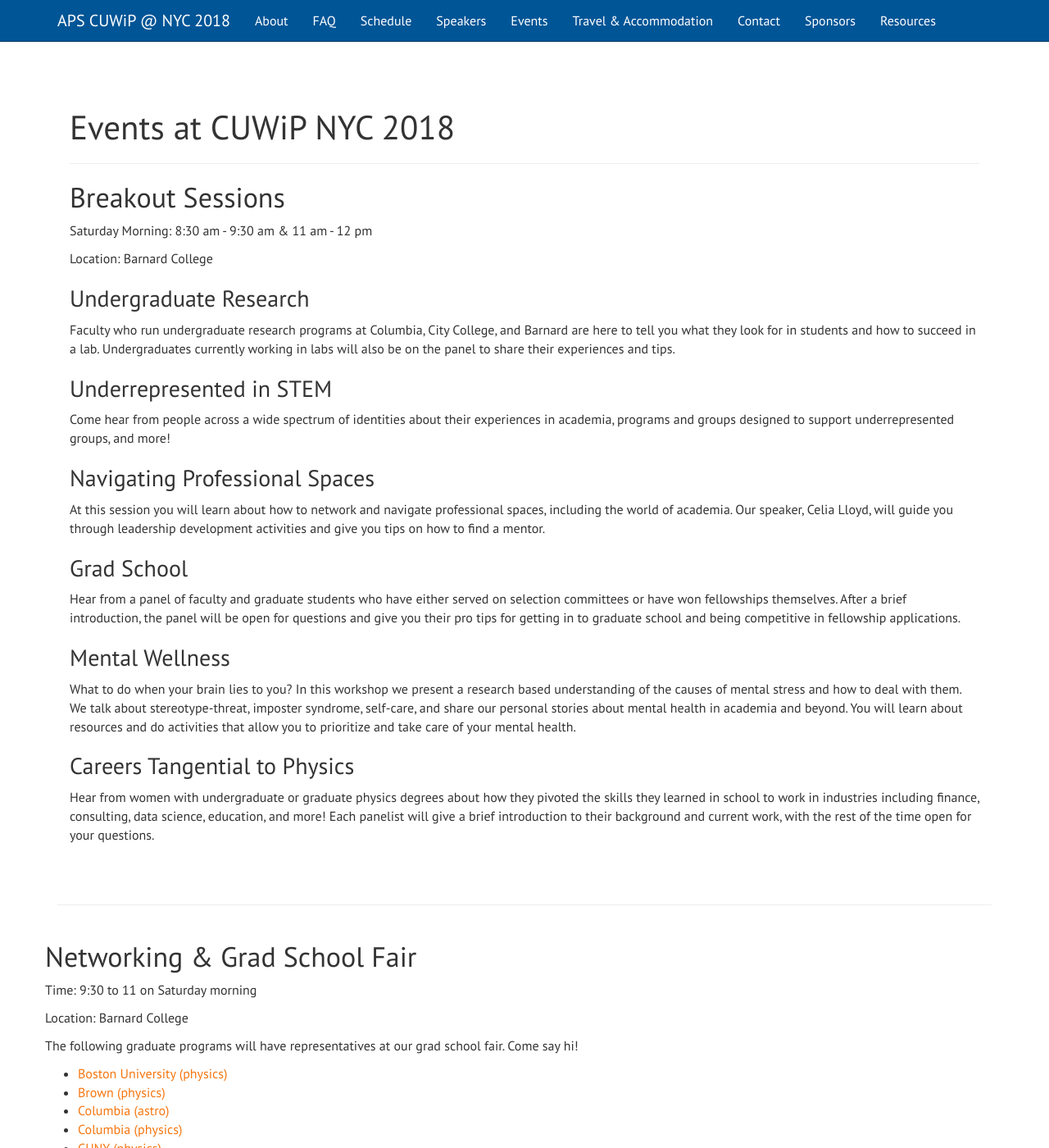
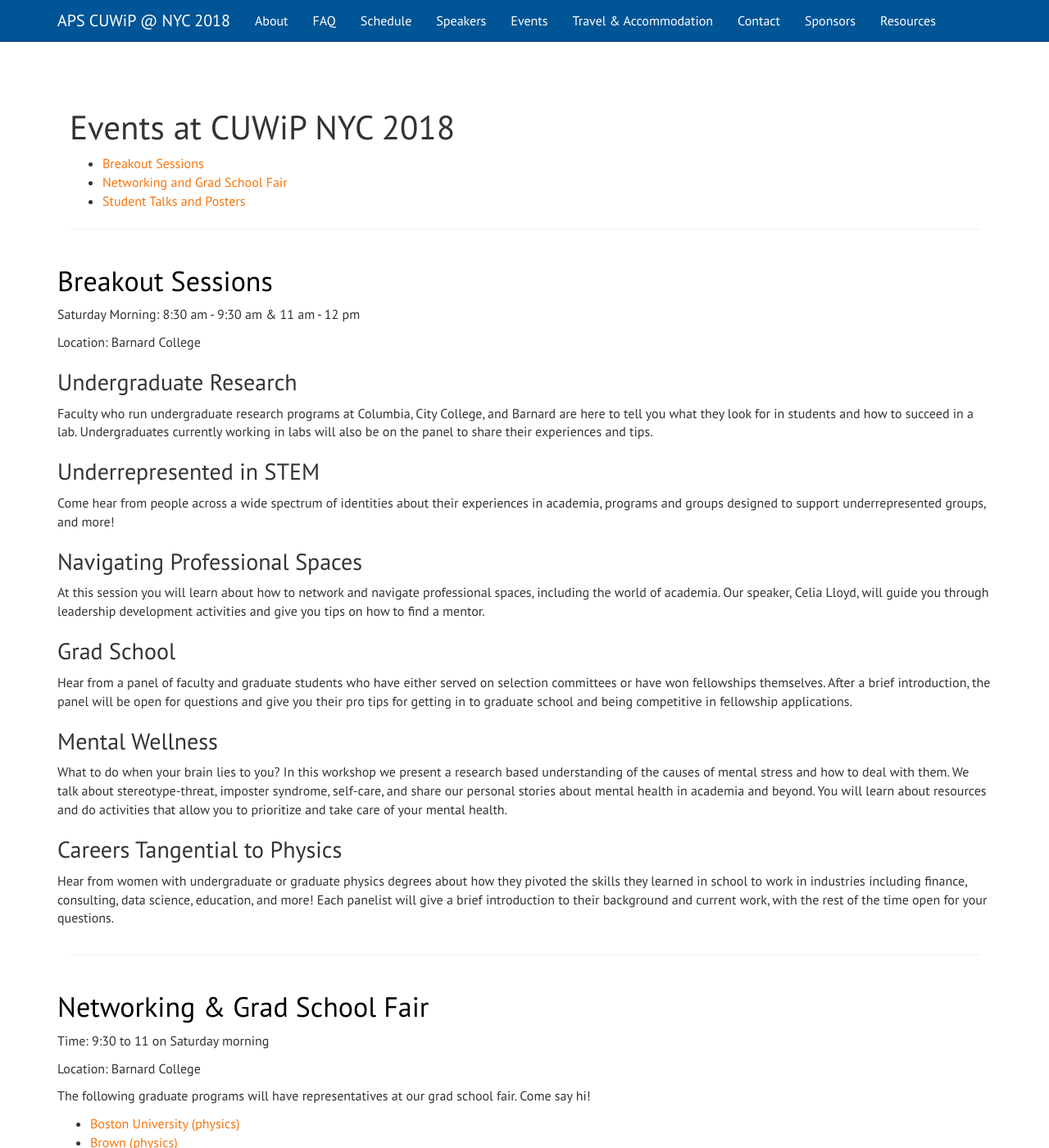
Before and after one commit to cuwip-nyc/cuwip-nyc.github.io, a Jekyll site: the page built from events.html, in a window 1280 px wide and 1400 px high. Shown: the whole window at 82% size. Built offline with Jekyll 4.4.1, drawn with Linux system fonts in a browser that asks for light colours; nearby versions of some CDN libraries.

Commit message:
some fixes

```diff
--- a/css/style.scss
+++ b/css/style.scss
@@ -62,3 +62,12 @@ body {
 .aSpeaker {
   margin-bottom: 2em;
 }
+
+.anchor {
+  padding-top:60px;
+}
+
+a.anchor {
+  color: #000;
+  text-decoration: none;
+}
--- a/events.html
+++ b/events.html
@@ -7,9 +7,18 @@ order: 6
 ---
 
 <h1>Events at CUWiP NYC 2018</h1>
+<ul>
+  <li><a href="#breakouts">Breakout Sessions</a></li>
+  <li><a href="#networkingFair">Networking and Grad School Fair</a></li>
+  <li>
+    <a href="#studentTalks">Student Talks and Posters</a>
+  </li>
+</ul>
+
 <hr>
+<div class="row">
 
-<h2 id="breakouts">Breakout Sessions</h2>
+<h2><a class="anchor" name="breakouts">Breakout Sessions</a></h2>
 
 <p>Saturday Morning: 8:30 am - 9:30 am &amp; 11 am - 12 pm</p>
 <p>Location: Barnard College</p>
@@ -44,7 +53,7 @@ order: 6
 <hr>
 
 <div class="row">
-  <h2>Networking &amp; Grad School Fair</h2>
+  <h2><a class="anchor" name="networkingFair" >Networking &amp; Grad School Fair</a></h2>
   <p>Time: 9:30 to 11 on Saturday morning</p>
   <p>Location: Barnard College</p>
   <p>The following graduate programs will have representatives at our grad school fair. Come say hi!</p>
@@ -74,9 +83,9 @@ order: 6
 
 
 </div>
-
-<div id="studentTalks"  class="row">
-<h2>Student Talks and Posters</h2>
+<hr>
+<div class="row">
+<h2><a name="studentTalks" class="anchor">Student Talks and Posters</a></h2>
 <h4>Talks</h4>
 <p>Time: 9:45 am on Sunday January 14th 2018</p>
 <p>Format: 10 minute talk + 2 minutes of questions</p>
@@ -89,6 +98,3 @@ We will ask you to upload the talk to a dropbox folder by the evening of January
 <p>Set-up: We will provide boards to put the posters up on. The posters should be put up during breakfast on Sunday morning. The posters must be printed beforehand.  </p>
 
 </div>
-
-<hr>
-<div class="row">
--- a/schedule.html
+++ b/schedule.html
@@ -40,6 +40,7 @@ order: 3
 <tr><td>11:00-12:00</td><td><a href="{{site.baseurl}}/events/#breakouts">Breakout Sessions 2</a></td><td>Barnard</td><td></td></tr>
 <tr><td>12:00-1:00</td><td>Lunch</td><td>Barnard</td><td></td></tr>
 <tr><td>1:00-2:00</td><td>Travel To CCNY</td><td></td><td></td></tr>
+<tr><td>2:00-3:30</td><td>Keynote Speaker: <a href="{{site.baseurl}}/speakers/#keynoteSpeaker">Prof. Patricia Burchat</a> </td><td>CCNY</td><td>Steinman Auditorium</td></tr>
 <tr><td>3:30-4:00</td><td>Group Photo</td><td>CCNY</td><td></td></tr>
 <tr><td>4:00-5:00</td><td>Lab/Facility Visits/Coffee Break</td><td>CCNY</td><td></td></tr>
 <tr><td>5:00-6:00</td><td>Panel Session</td><td>CCNY</td><td></td></tr>
--- a/speakers.html
+++ b/speakers.html
@@ -20,11 +20,11 @@ order: 5
 
 <hr>
 
-<div class="row" name="keynoteSpeaker">
-<h2>Keynote Speaker</h2>
+<div class="row">
+<h2 ><a name="keynoteSpeaker" class="anchor">Keynote Speaker</a></h2>
 <div class="col-md-8 col-sm-12 col-xs-12 aSpeaker">
 <img src="{{base.url}}/images/burchat-sq.jpg" alt="burchat" class="img-circle img-responsive shadowImg pull-left" width="100" height="100">
-<h3 id="keynoteSpeaker">Patricia Burchat</h3>
+<h3 >Patricia Burchat</h3>
 <h4>Stanford University</h4>
 <h5>APS CUWiP Keynote Speaker</h5>
 <p>Patricia Burchat is the <a href="https://physics.stanford.edu/people/faculty/patricia-burchat">Gabilan Professor in the Physics Department at Stanford University</a>.</p>
```
Also changed, not shown: 4 other files.
